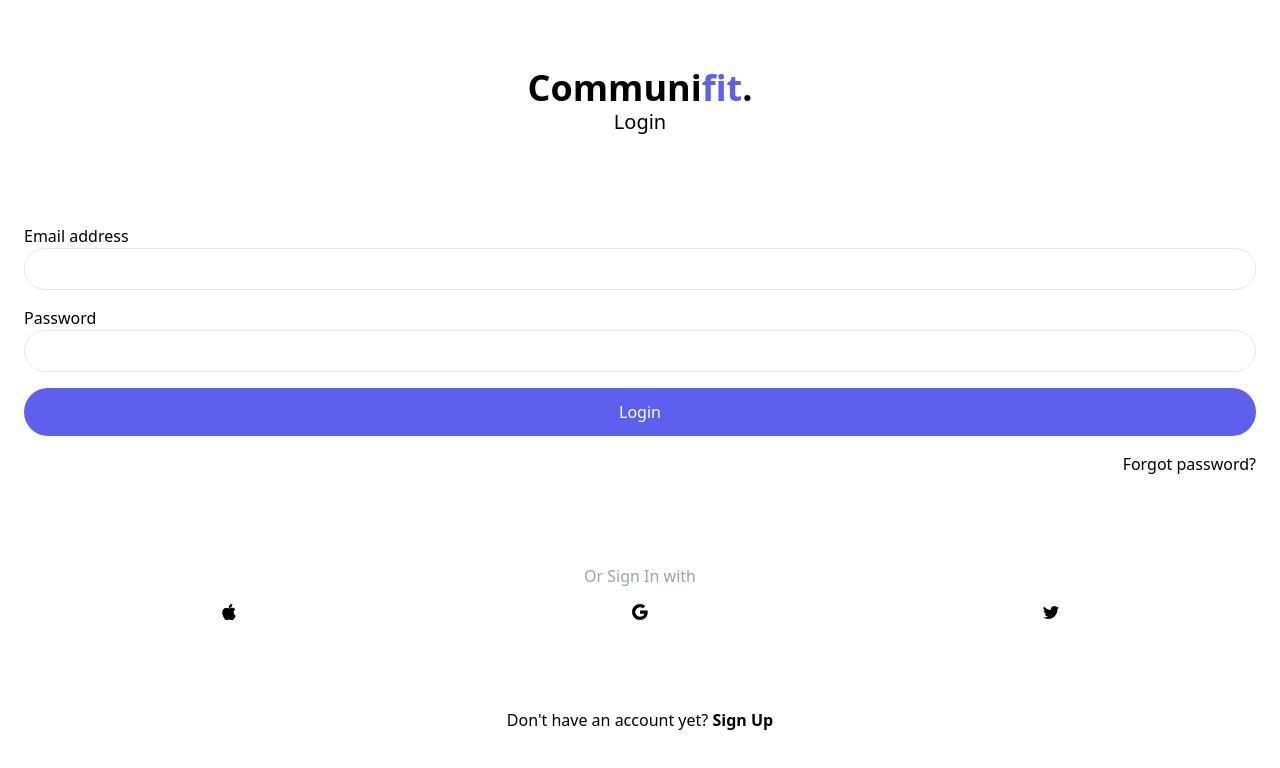
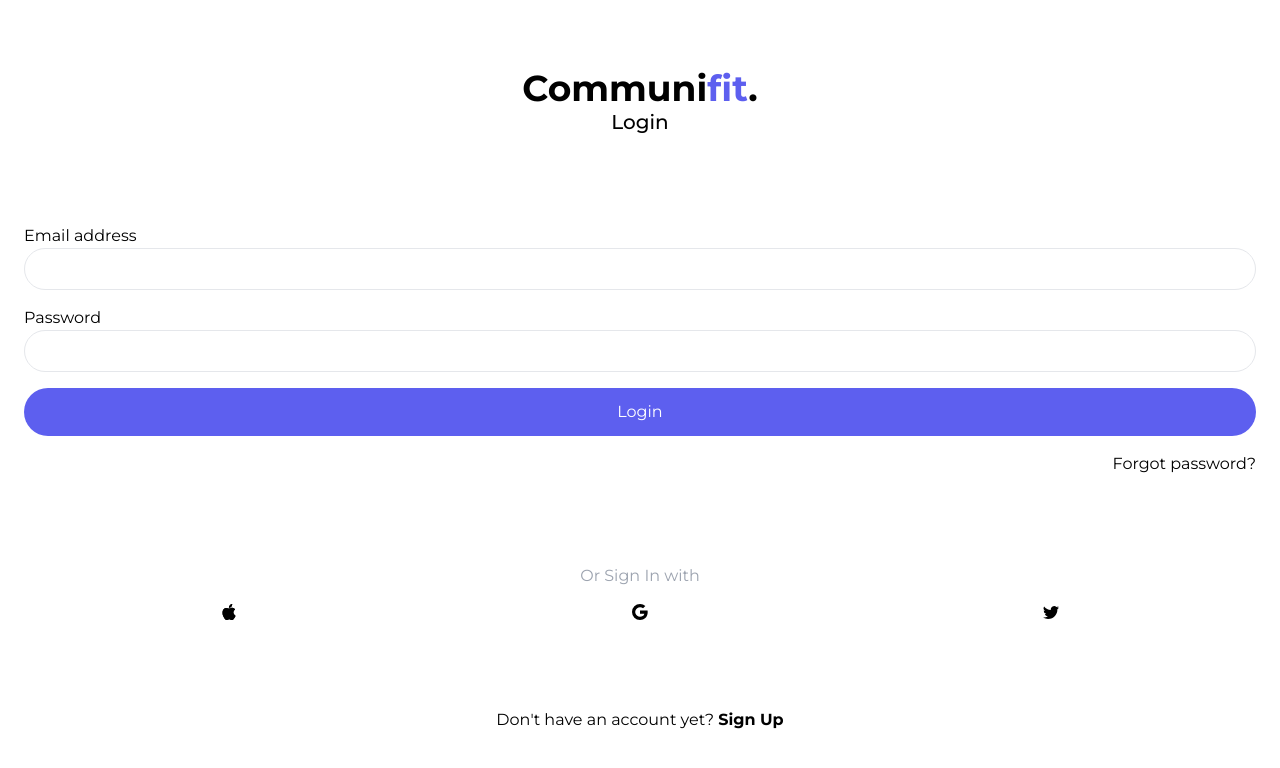
Before and after one commit to GranataThiago/communifit-front, a Next.js app: page /auth/login in a window 1280 px wide. Shown: the top 768 px of the page. Built offline with nearby package versions, Linux system fonts and the light colour scheme.

Commit message:
fix: fonts in auth

```diff
--- a/app/(auth)/auth/login/components/LoginForm.tsx
+++ b/app/(auth)/auth/login/components/LoginForm.tsx
@@ -5,6 +5,7 @@ import { useForm, Controller } from 'react-hook-form';
 import Link from 'next/link';
 import { Button } from '../../../../components';
 import { LabeledInput } from '../../../../components/Input';
+import { montserrat } from '../../../../components/fonts';
 
 type LoginForm = {
     email: string;
@@ -26,7 +27,7 @@ export const LoginForm = () => {
     }
 
   return (
-    <form className='w-full flex flex-col gap-4' onSubmit={handleSubmit(onLogin)}>
+    <form className={`w-full flex flex-col gap-4 ${montserrat.className}`} onSubmit={handleSubmit(onLogin)}>
         <Controller
             control={control}
             name='email'
--- a/app/(auth)/auth/login/page.tsx
+++ b/app/(auth)/auth/login/page.tsx
@@ -2,11 +2,12 @@ import Link from 'next/link'
 import React from 'react'
 import { LoginForm } from './components/LoginForm'
 import { SocialMediaForm } from '../components/SocialMediaForm';
+import { montserrat } from '../../../components/fonts';
 
 const LoginPage = () => {
 
   return (
-    <section className='flex flex-col justify-around items-center w-full h-screen p-6'>
+    <section className={`flex flex-col justify-around items-center w-full h-screen p-6 ${montserrat.className}`}>
         <div className="text-center">
             <h1 className='text-4xl font-bold'>Communi<span className='text-primary'>fit</span>.</h1>
             <p className='text-xl font-medium'>Login</p>
--- a/app/(auth)/auth/register/components/AccountTypeStep.tsx
+++ b/app/(auth)/auth/register/components/AccountTypeStep.tsx
@@ -3,6 +3,7 @@ import React from 'react'
 import { RegisterFormStep } from './Onboarding'
 import { RadioCard } from '../../../../components/RadioCard';
 import { Controller } from 'react-hook-form';
+import { montserrat } from '../../../../components/fonts';
 
 const accountTypeOptions = [
   {
@@ -17,7 +18,7 @@ const accountTypeOptions = [
 
 export const AccountTypeStep = ({ register, control }: RegisterFormStep) => {
   return (
-    <div className='flex-1'>
+    <div className={`flex-1 ${montserrat.className}`}>
         <p className='font-bold text-xl'>Hi stranger!</p>
         <p className='font-medium text-lg'>Join as <span className="text-primary">trainer</span> or <span className="text-primary">member</span>?</p>
 
--- a/app/(auth)/auth/register/components/GoalStep.tsx
+++ b/app/(auth)/auth/register/components/GoalStep.tsx
@@ -2,6 +2,7 @@ import React from 'react'
 import { Controller } from 'react-hook-form'
 import { RadioCard } from '../../../../components/RadioCard'
 import { RegisterFormStep } from './Onboarding'
+import { montserrat } from '../../../../components/fonts'
 
 const goalsOptions = [
     {
@@ -24,7 +25,7 @@ const goalsOptions = [
 
 export const GoalStep = ({ register, control }: RegisterFormStep) => {
   return (
-    <div className='flex-1'>
+    <div className={`flex-1 ${montserrat.className}`}>
         <p className='font-bold text-xl'>Objective</p>
         <p className='font-medium text-lg'>What is your <span className="text-primary">goal</span>?</p>
 
--- a/app/(auth)/auth/register/components/PersonalInfoStep.tsx
+++ b/app/(auth)/auth/register/components/PersonalInfoStep.tsx
@@ -3,6 +3,7 @@ import { Controller } from 'react-hook-form';
 import { BsGenderFemale, BsGenderMale } from 'react-icons/bs';
 import { RadioCard } from '../../../../components/RadioCard';
 import { RegisterFormStep } from './Onboarding';
+import { montserrat } from '../../../../components/fonts';
 
 const gendersOptions = [
   {
@@ -19,7 +20,7 @@ const gendersOptions = [
 
 export const PersonalInfoStep = ({ register, control }: RegisterFormStep) => {
   return (
-    <div className='flex-1'>
+    <div className={`flex-1 ${montserrat.className}`}>
         <p className='font-bold text-xl'>Gender</p>
         <p className='font-medium text-lg'>Select an <span className="text-primary">option</span></p>
 
--- a/app/(auth)/auth/register/components/RegisterForm.tsx
+++ b/app/(auth)/auth/register/components/RegisterForm.tsx
@@ -3,11 +3,12 @@ import { SocialMediaForm } from '../../components/SocialMediaForm';
 import { RegisterFormStep } from './Onboarding';
 import { LabeledInput } from '../../../../components/Input';
 import { Controller } from 'react-hook-form';
+import { montserrat } from '../../../../components/fonts';
 
 export const RegisterForm = ({ register, control }: RegisterFormStep) => {
 
   return (
-    <div className='flex-1 flex flex-col justify-center gap-8'>
+    <div className={`flex-1 flex flex-col justify-center gap-8 ${montserrat.className}`}>
         <Controller
           name='fullName'
           control={control}
--- a/app/(site)/components/screens/TrainerScreen.tsx
+++ b/app/(site)/components/screens/TrainerScreen.tsx
@@ -1,8 +1,9 @@
 import Image from 'next/image'
+import { montserrat } from '../../../components/fonts'
 
 export const TrainerScreen = () => {
   return (
-    <main className="bg-secondary flex flex-col gap-8">
+    <main className={`bg-secondary flex flex-col gap-8 ${montserrat.className}`}>
         <header className="flex justify-between p-6">
             <div className="greetings">
                 <p className="font-bold text-3xl">Hi Tyler,</p>
```
